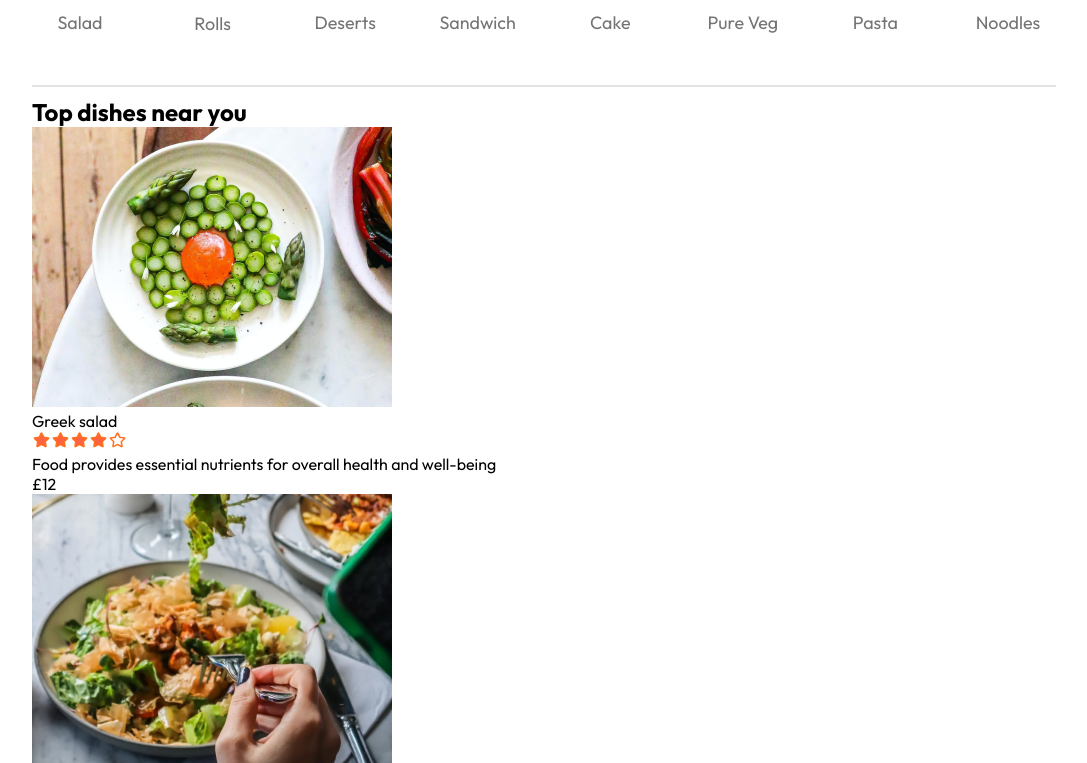
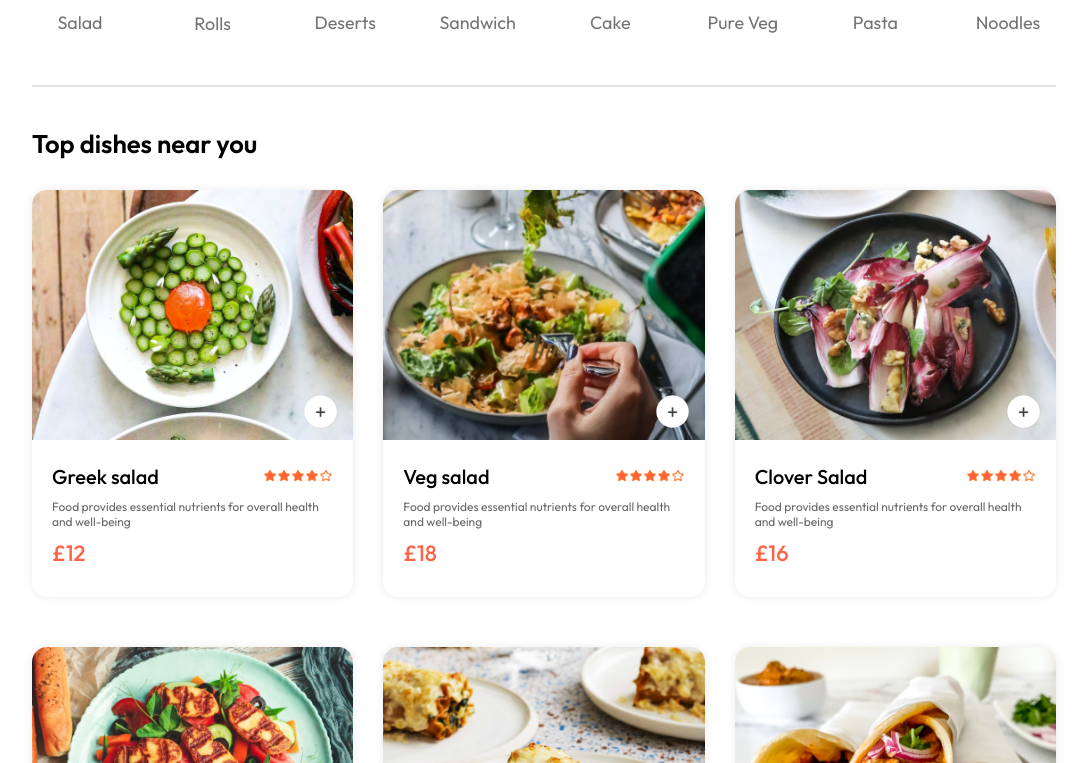
Before and after one commit to samuelireke/food-delivery, a React (Vite) app in the folder frontend/: page / in a window 1280 px wide. Shown: the part 837-1600 px from the top of the page, without its empty margins (96-1183 px from the left). Built offline with nearby package versions, Linux system fonts and the light colour scheme.

Commit message:
Food Display Component with AddToCart and RemoveFromCart logic implemented

```diff
--- a/frontend/src/components/FoodDisplay/FoodDisplay.css
+++ b/frontend/src/components/FoodDisplay/FoodDisplay.css
@@ -0,0 +1,16 @@
+.food-display {
+  margin-top: 30px;
+}
+
+.food-display h2 {
+  font-size: max(2vw, 24px);
+  font-weight: 600;
+}
+
+.food-display-list {
+  display: grid;
+  grid-template-columns: repeat(auto-fill, minmax(240px, 1fr));
+  margin-top: 30px;
+  gap: 30px;
+  row-gap: 50px;
+}
--- a/frontend/src/components/FoodItem/FoodItem.css
+++ b/frontend/src/components/FoodItem/FoodItem.css
@@ -0,0 +1,79 @@
+.food-item {
+  width: 100%;
+  margin: auto;
+  border-radius: 15px;
+  box-shadow: 0px 0px 10px #00000015;
+  transition: 0.3s;
+  animation: fadeIn 1s;
+}
+
+.food-item-image {
+  width: 100%;
+  border-radius: 15px 15px 0px 0px;
+}
+
+.food-item-image:hover {
+  transform: scale(1.1);
+  border-radius: 15px 15px 0px 0px;
+}
+
+.food-item-info {
+  padding: 20px;
+}
+
+.food-item-name-rating {
+  display: flex;
+  justify-content: space-between;
+  align-items: center;
+  margin-bottom: 10px;
+}
+
+.food-item-name-rating p {
+  font-size: 20px;
+  font-weight: 500;
+}
+
+.food-item-name-rating img {
+  width: 70px;
+}
+
+.food-item-desc {
+  color: #676767;
+  font-size: 12px;
+}
+
+.food-item-price {
+  color: tomato;
+  font-size: 22px;
+  font-weight: 500;
+  margin: 10px 0px;
+}
+
+.food-item-image-container {
+  position: relative;
+}
+
+.food-item-image-container .add {
+  width: 35px;
+  position: absolute;
+  bottom: 15px;
+  right: 15px;
+  cursor: pointer;
+  border-radius: 50%;
+}
+
+.food-item-counter {
+  position: absolute;
+  bottom: 15px;
+  right: 15px;
+  display: flex;
+  align-items: center;
+  gap: 10px;
+  padding: 6px;
+  border-radius: 50px;
+  background-color: white;
+}
+
+.food-item-counter img {
+  width: 30px;
+}
--- a/frontend/src/components/FoodItem/FoodItem.jsx
+++ b/frontend/src/components/FoodItem/FoodItem.jsx
@@ -1,12 +1,37 @@
-import React from "react";
+import React, { useContext } from "react";
 import "./FoodItem.css";
 import { assets } from "../../assets/assets";
+import { StoreContext } from "../../context/StoreContext";
 
 const FoodItem = ({ id, name, price, description, image }) => {
+  const { cartItems, addToCart, removeFromCart } = useContext(StoreContext);
+
   return (
     <div className="food-item">
       <div className="food-item-image-container">
         <img className="food-item-image" src={image} alt="" />
+        {!cartItems[id] ? (
+          <img
+            className="add"
+            onClick={() => addToCart(id)}
+            src={assets.add_icon_white}
+            alt=""
+          />
+        ) : (
+          <div className="food-item-counter">
+            <img
+              onClick={() => removeFromCart(id)}
+              src={assets.remove_icon_red}
+              alt=""
+            />
+            <p>{cartItems[id]}</p>
+            <img
+              onClick={() => addToCart(id)}
+              src={assets.add_icon_green}
+              alt=""
+            />
+          </div>
+        )}
       </div>
       <div className="food-item-info">
         <div className="food-item-name-rating">
@@ -14,7 +39,7 @@
           {/* TODO: Image a dynamic rating system -> https://dev.to/kartikbudhraja/creating-a-dynamic-star-rating-system-in-react-2c8 */}
           <img src={assets.rating_starts} alt="" />
         </div>
-        <p className="foot-item-desc">{description}</p>
+        <p className="food-item-desc">{description}</p>
         <p className="food-item-price">£{price}</p>
       </div>
     </div>
--- a/frontend/src/context/StoreContext.jsx
+++ b/frontend/src/context/StoreContext.jsx
@@ -1,17 +1,45 @@
-import { createContext } from "react";
+import { createContext, useEffect, useState } from "react";
 import { food_list } from "../assets/assets";
 
-export const StoreContext = createContext(null)
+export const StoreContext = createContext(null);
 
 const StoreContextProvider = (props) => {
+  const [cartItems, setCartItems] = useState({});
 
-    const contextValue = { food_list }
+  const addToCart = (itemId) => {
+    if (!cartItems[itemId]) {
+      setCartItems({ ...cartItems, [itemId]: 1 });
+    } else {
+      setCartItems({ ...cartItems, [itemId]: cartItems[itemId] + 1 });
+    }
+  };
 
-    return (
-        <StoreContext.Provider value={contextValue}>
-            {props.children}
-        </StoreContext.Provider>
-    )
-}
+  const removeFromCart = (itemId) => {
+    if (cartItems[itemId] > 1) {
+      setCartItems({ ...cartItems, [itemId]: cartItems[itemId] - 1 });
+    } else {
+      delete cartItems[itemId];
+      setCartItems({ ...cartItems });
+    }
+  };
+
+  useEffect(() => {
+    console.log(cartItems);
+  }, [cartItems]);
+
+  const contextValue = {
+    food_list,
+    cartItems,
+    setCartItems,
+    addToCart,
+    removeFromCart,
+  };
+
+  return (
+    <StoreContext.Provider value={contextValue}>
+      {props.children}
+    </StoreContext.Provider>
+  );
+};
 
 export default StoreContextProvider;
```
